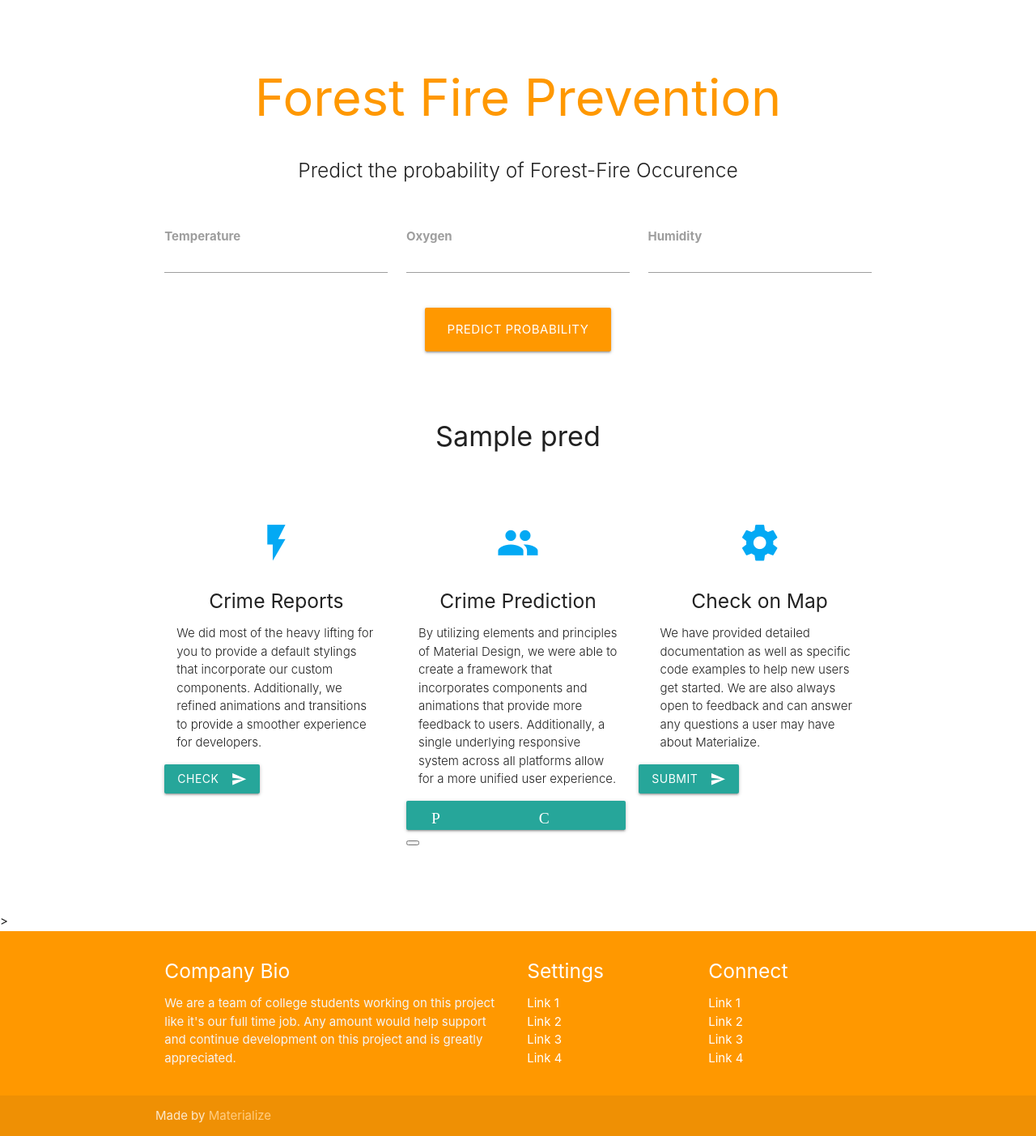
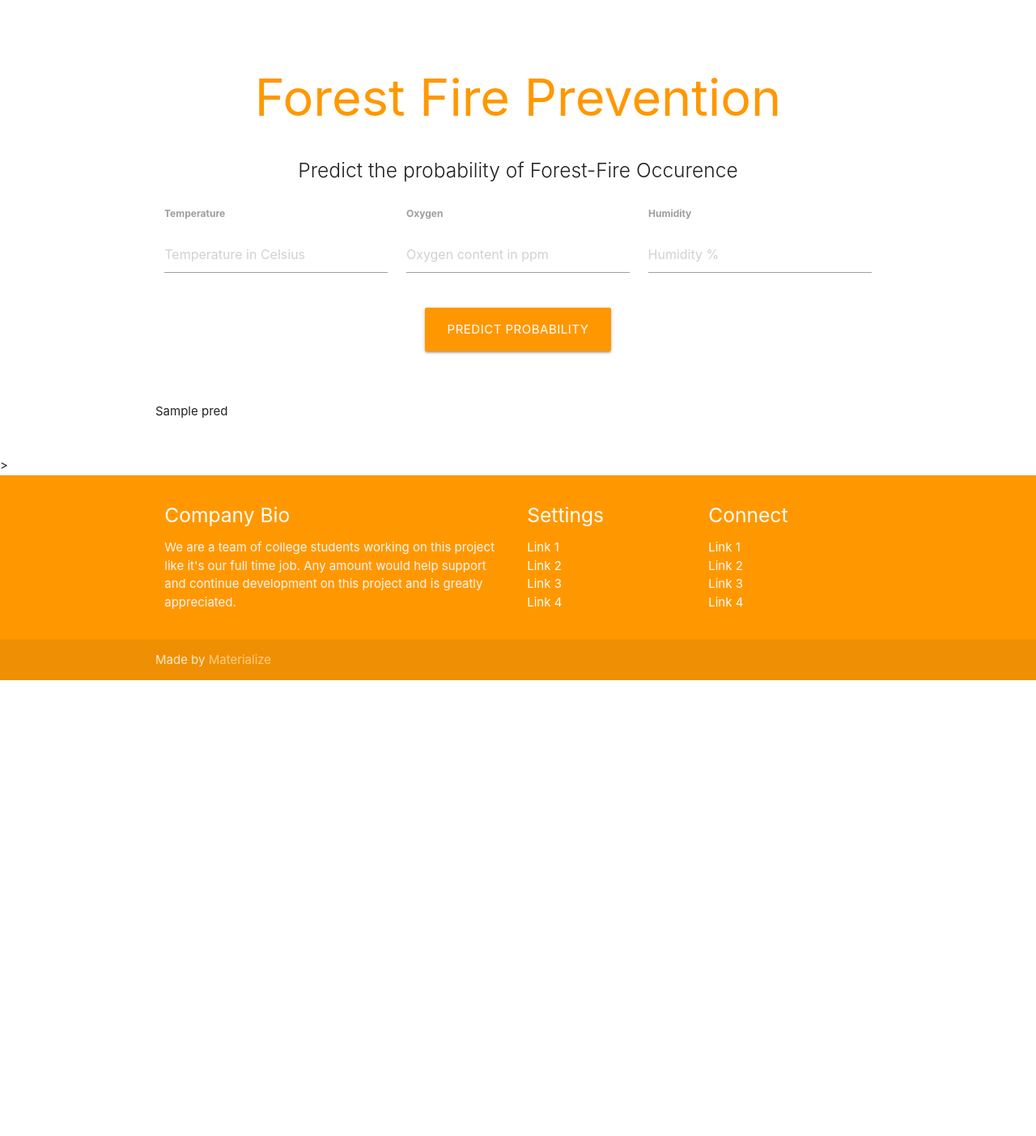
Before and after one commit to nachi-hebbar/Forest-Fire-Prediction-Website, a Flask app: template templates/forest.html in a window 1280 px wide. Shown: the part 80-1483 px from the top of the page at 81% size. After the commit the page ends 920 px from the top, so only its background shows below. Run offline with Flask 2, Linux system fonts and the light colour scheme; the template is opened without the code that fills it: most values are stand-ins (such as "Sample title", 1, 10 or a date in 2020); parts of the project's set-up code (start-up, migrations or seed data) failed here and were passed over; some libraries are stand-ins or nearby versions.

Commit message:
Update forest.html
Add the Updated HTML File Now there is no error.

```diff
--- a/templates/forest.html
+++ b/templates/forest.html
@@ -37,25 +37,25 @@
       </div>
 
               <div class="row">
-    <form action='/predict' method="POST" class="col s12">
+    <form action='/predict' method="post" class="col s12">
       <div class="row">
         <div class="input-field col s4">
             <label for="first_name"><b>Temperature</b></label>
             <br>
-          <input   id="first_name" name='Temperature'type="text" class="validate">
+          <input placeholder="Temperature in Celsius" name="Temperature" id="first_name" type="text" class="validate">
         </div>
         <div class="input-field col s4">
 
           <label for="last_name"><b>Oxygen </b></label>
             <br>
-          <input id="last_name"  name="Oxygen" type="text" class="validate">
+          <input id="last_name" name="Oxygen" placeholder="Oxygen content in ppm"  type="text" class="validate">
 
         </div>
 
         <div class="input-field col s4">
             <label for="_name"><b>Humidity</b></label>
             <br>
-          <input id="_name" name="Humidity" type="text" class="validate">
+          <input id="_name" name="Humidity" placeholder="Humidity %" type="text" class="validate">
 
         </div>
 
@@ -68,56 +68,13 @@
     </form>
       </div>
 
-      <br><h4 align="center"<b>{{pred}}</b></h4>
-        <br>
+      <br>
+        {{pred}}<br>
 
     </div>
   </div>
 
-  <div class="container">
-    <div class="section">
 
-      <!--   Icon Section   -->
-      <div class="row">
-        <div class="col s12 m4">
-          <div class="icon-block">
-            <h2 class="center light-blue-text"><i class="material-icons">flash_on</i></h2>
-            <h5 class="center">Crime Reports</h5>
-
-            <p class="light">We did most of the heavy lifting for you to provide a default stylings that incorporate our custom components. Additionally, we refined animations and transitions to provide a smoother experience for developers.</p>
-          </div>
-
-              <button class="btn waves-effect waves-light" type="submit" name="action">Check
-    <i class="material-icons right">send</i>
-              </button>
-        </div>
-
-        <div class="col s12 m4">
-          <div class="icon-block">
-            <h2 class="center light-blue-text"><i class="material-icons">group</i></h2>
-            <h5 class="center">Crime Prediction</h5>
-
-            <p class="light">By utilizing elements and principles of Material Design, we were able to create a framework that incorporates components and animations that provide more feedback to users. Additionally, a single underlying responsive system across all platforms allow for a more unified user experience.</p>
-          </div>
-            <a href="/crime"> <button class="btn waves-effect waves-light"  name="">
-    <i class="material-icons right">Predict Crime</i><button></a>
-        </div>
-
-        <div class="col s12 m4">
-          <div class="icon-block">
-            <h2 class="center light-blue-text"><i class="material-icons">settings</i></h2>
-            <h5 class="center">Check on Map</h5>
-
-            <p class="light">We have provided detailed documentation as well as specific code examples to help new users get started. We are also always open to feedback and can answer any questions a user may have about Materialize.</p>
-          </div>
-        </div>
-
-              <button class="btn waves-effect waves-light" type="submit" name="action">Submit
-    <i class="material-icons right">send</i>
-              </button>
-      </div>
-
-    </div>
     <br><br>
   </div>
   </div>>
```
